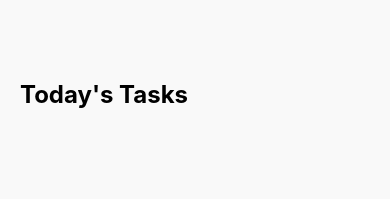
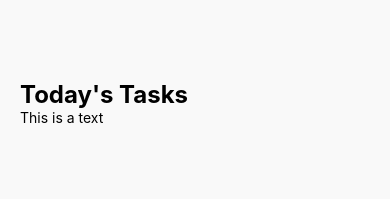
Before and after one commit to codebymanan/todo_react_native, a React Native app: screen / in a window 390 px wide. Shown: the top 199 px of the page. Built offline with nearby package versions, Linux system fonts and the light colour scheme.

Commit message:
Update App.js

```diff
--- a/App.js
+++ b/App.js
@@ -1,13 +1,15 @@
 import {StatusBar} from 'expo-status-bar';
 import React from 'react';
 import {StyleSheet, Text, View} from 'react-native';
+import Task from "./components/Task";
 
 export default function App() {
     return (
         <View style={styles.container}>
             <View style={styles.tasksWrapper}>
                 <Text style={styles.sectionTitle}>Today's Tasks</Text>
-                <View>
+                <View style={styles.items}>
+                    <Task />
                 </View>
             </View>
         </View>
```
